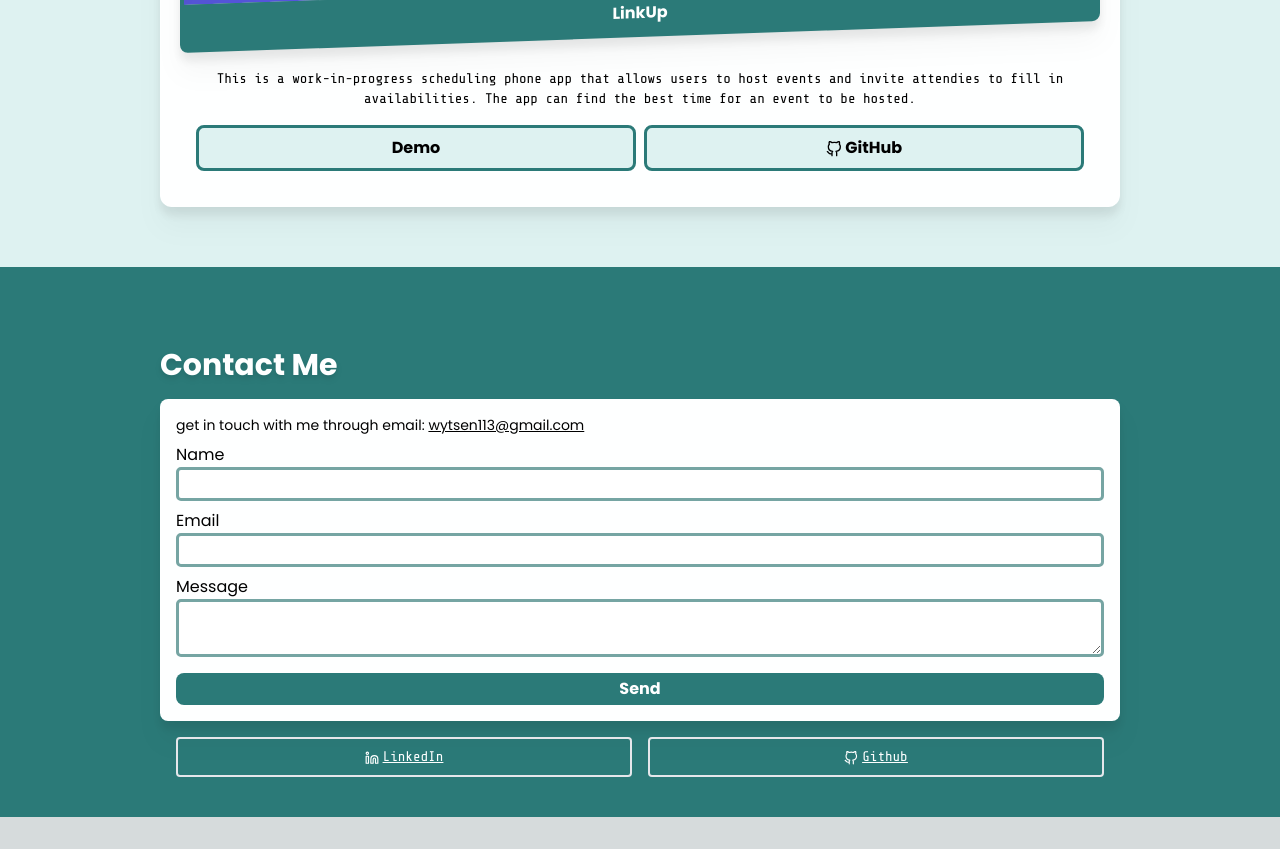
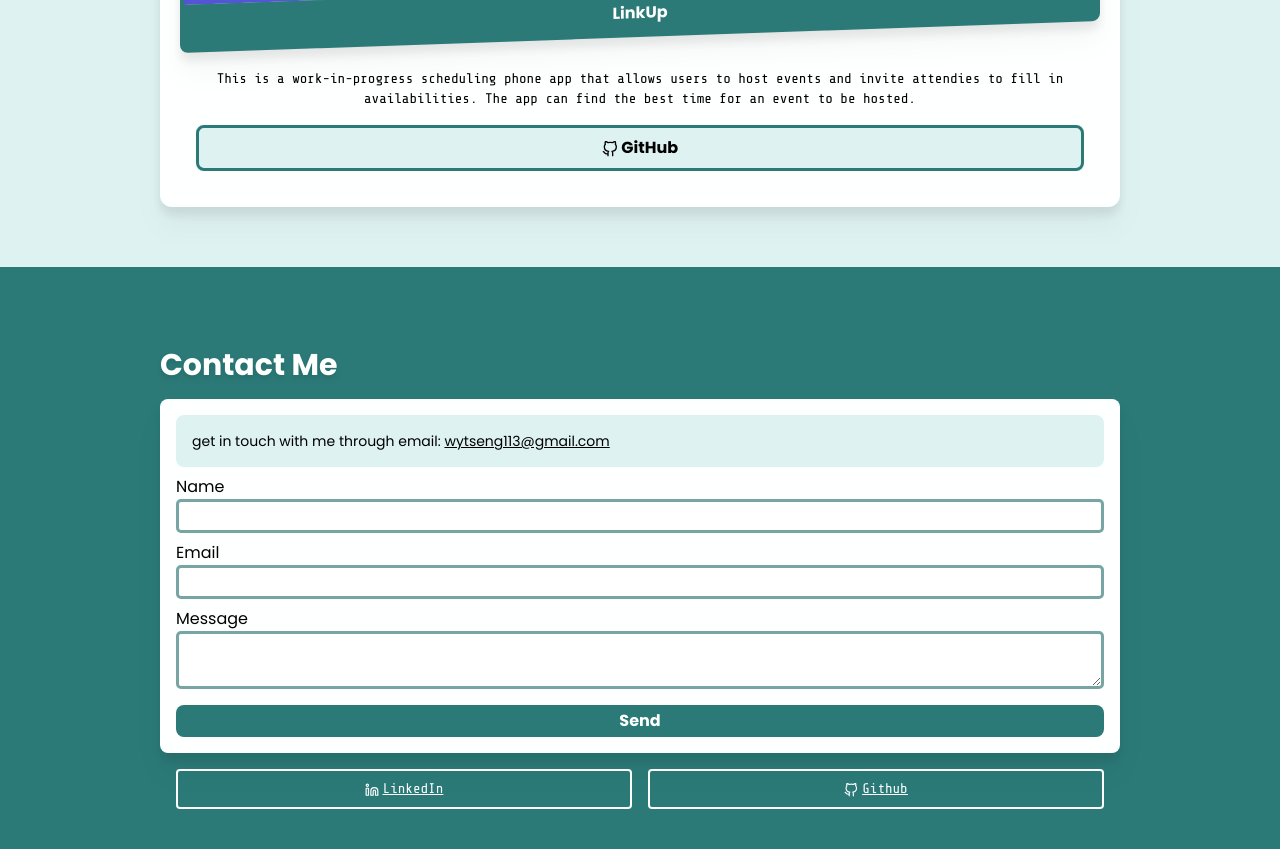
Before and after one commit to wytseng/personal-portfolio, a Next.js app: page / in a window 1280 px wide. Shown: the part 3200-4049 px from the top of the page. Before the commit the page ends 4017 px from the top, so only its background shows below. Built offline with nearby package versions, Linux system fonts and the light colour scheme.

Commit message:
fix button animation bug & change contact form layout & add tailwind nesting rule

```diff
--- a/app/components/Contact/Contact.css
+++ b/app/components/Contact/Contact.css
@@ -1,15 +1,30 @@
 /* BUTTON STYLING */
 
 .animateContactButton {
-  transition: all 0.25s ease;
+  &::before {
+    content: "";
+    position: absolute;
+    top: 0;
+    left: 0;
+    width: 100%;
+    height: 100%;
+    z-index: -1;
+    background-color: #FEFFFF;
+    transition: all 0.25s;
+    transform: translateX(-100%);
+  }
+  &:hover {
+    color: black;
+    transform: translate(-0.25em, -0.25em);
+    box-shadow: 0.5em 0.5em #3AAFA9;
+    transition: all 0.25s ease;
+  }
+  &:hover::before {
+    transform: translateX(0);
+  }
   position: relative;
   overflow: hidden;
   transition: all 0.25s ease;
-  &:hover {
-    transform: translate(-0.25em, -0.25em);
-    box-shadow: 0.5em 0.5em #DEF2F1;
-    /* transition: all 0.25s ease; */
-  }
 }
 
 /* FORM STYLING */
--- a/app/components/Contact/Contact.js
+++ b/app/components/Contact/Contact.js
@@ -1,7 +1,7 @@
 import { ContactForm }from './form.js'
 import { motion } from 'framer-motion';
 import { FiLinkedin, FiGithub } from 'react-icons/fi';
-import "./Contact.css"
+import "./contact.css"
 
 export default function Contact() {
 
@@ -43,8 +43,8 @@ export default function Contact() {
       <motion.div className='flex justify-between gap-4 px-4 text-white text-sm font-poppins underline'
         variants={fadeIn}
       >
-        <a className='animateContactButton w-1/2 border-2 rounded p-2 text-center cursor-pointer'><FiLinkedin color='white' className='inline-block mr-1' />LinkedIn</a>
-        <a className='animateContactButton w-1/2 border-2 rounded p-2 text-center cursor-pointer'><FiGithub color='white' className='inline-block mr-1' />Github</a>
+        <a href='https://www.linkedin.com/in/wytseng/' target="_blank" className='animateContactButton w-1/2 border-2 border-white rounded p-2 text-center cursor-pointer'><FiLinkedin className='inline-block mr-1' />LinkedIn</a>
+        <a href='https://github.com/wytseng' target='_blank' className='animateContactButton w-1/2 border-2 border-white rounded p-2 text-center cursor-pointer'><FiGithub className='inline-block mr-1' />Github</a>
         {/* <p className='border-2 rounded p-2'><FiLinkedin color='white' className='inline-block mr-1' />LinkedIn</p> */}
       </motion.div>
     </motion.div>
--- a/app/components/Contact/form.js
+++ b/app/components/Contact/form.js
@@ -17,8 +17,8 @@ export const ContactForm = () => {
 
   return (
     <form ref={form} onSubmit={sendEmail} className="form_container flex flex-col p-4">
-      <p className='font-poppins text-sm'>
-        get in touch with me through email: <a href="mailto:wytseng113@gmail.com" className='underline font-poppins'>wytsen113@gmail.com</a>
+      <p className='font-poppins text-sm bg-mist rounded-lg p-4'>
+        get in touch with me through email: <a href="mailto:wytseng113@gmail.com" className='underline font-poppins'>wytseng113@gmail.com</a>
       </p>
       <label>Name</label>
       <input type="text" name="user_name" />
--- a/app/components/Works/Works.css
+++ b/app/components/Works/Works.css
@@ -1,8 +1,4 @@
 .animateWorkButton {
-  transition: all 0.25s ease;
-  position: relative;
-  overflow: hidden;
-  transition: all 0.25s ease;
   &::before {
     content: "";
     position: absolute;
@@ -19,9 +15,12 @@
     color: #FEFFFF;
     transform: translate(-0.25em, -0.25em);
     box-shadow: 0.5em 0.5em #3AAFA9;
-    /* transition: all 0.25s ease; */
+    transition: all 0.25s ease;
   }
   &:hover::before {
     transform: translateX(0);
   }
+  position: relative;
+  overflow: hidden;
+  transition: all 0.25s ease;
 };
--- a/app/components/Works/Works.js
+++ b/app/components/Works/Works.js
@@ -3,7 +3,7 @@ import { useEffect } from "react";
 import { motion } from 'framer-motion';
 import { FiGithub } from "react-icons/fi";
 import { works }from "./projectList";
-import './Works.css';
+import './works.css';
 
 export default function Works() {
 
@@ -69,6 +69,7 @@ export default function Works() {
         >
           {description}
         </motion.p>
+        {demo ? (
           <motion.div className="flex gap-2 px-6" variants={textAnimate}>
             <a href={demo} target="_blank" className="animateWorkButton font-poppins font-semibold w-1/2 bg-mist border-3 p-2 border-forest rounded-lg">
               <button>Demo</button>
@@ -77,6 +78,13 @@ export default function Works() {
               <button><FiGithub style={{display: 'inline'}}/> GitHub</button>
             </a>
           </motion.div>
+        ):(
+          <motion.div className="flex gap-2 px-6" variants={textAnimate}>
+            <a href={github} target="_blank" className="animateWorkButton font-poppins font-semibold w-full bg-mist border-3 p-2 border-forest rounded-lg">
+              <button><FiGithub style={{display: 'inline'}}/> GitHub</button>
+            </a>
+          </motion.div>
+        )}
       </motion.div>
     )
   }
--- a/postcss.config.js
+++ b/postcss.config.js
@@ -1,6 +1,8 @@
 module.exports = {
   plugins: {
+    'postcss-import': {},
+    'tailwindcss/nesting': {},
     tailwindcss: {},
     autoprefixer: {},
-  },
+  }
 }
```
Lines whose indentation alone changed are shown as unchanged.
